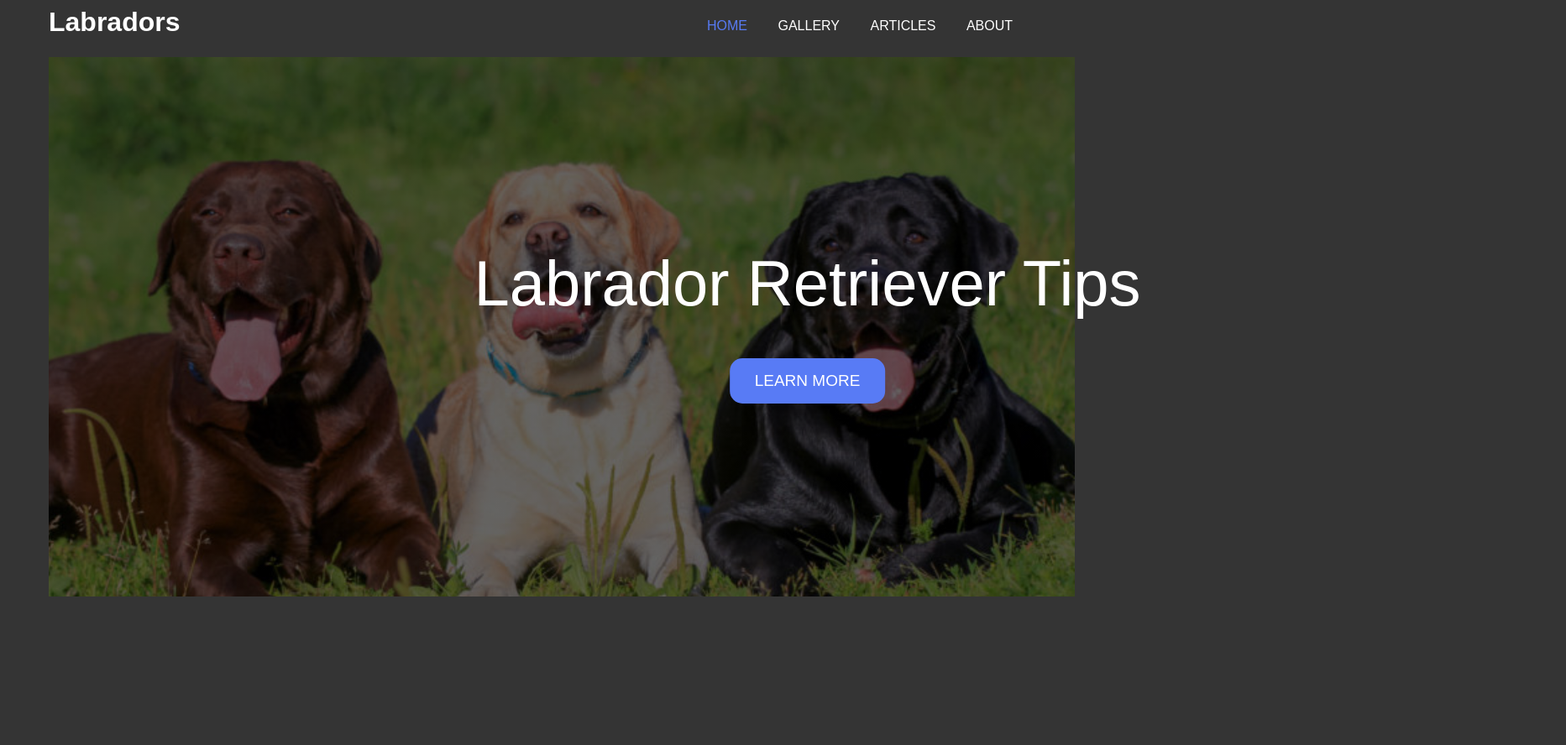
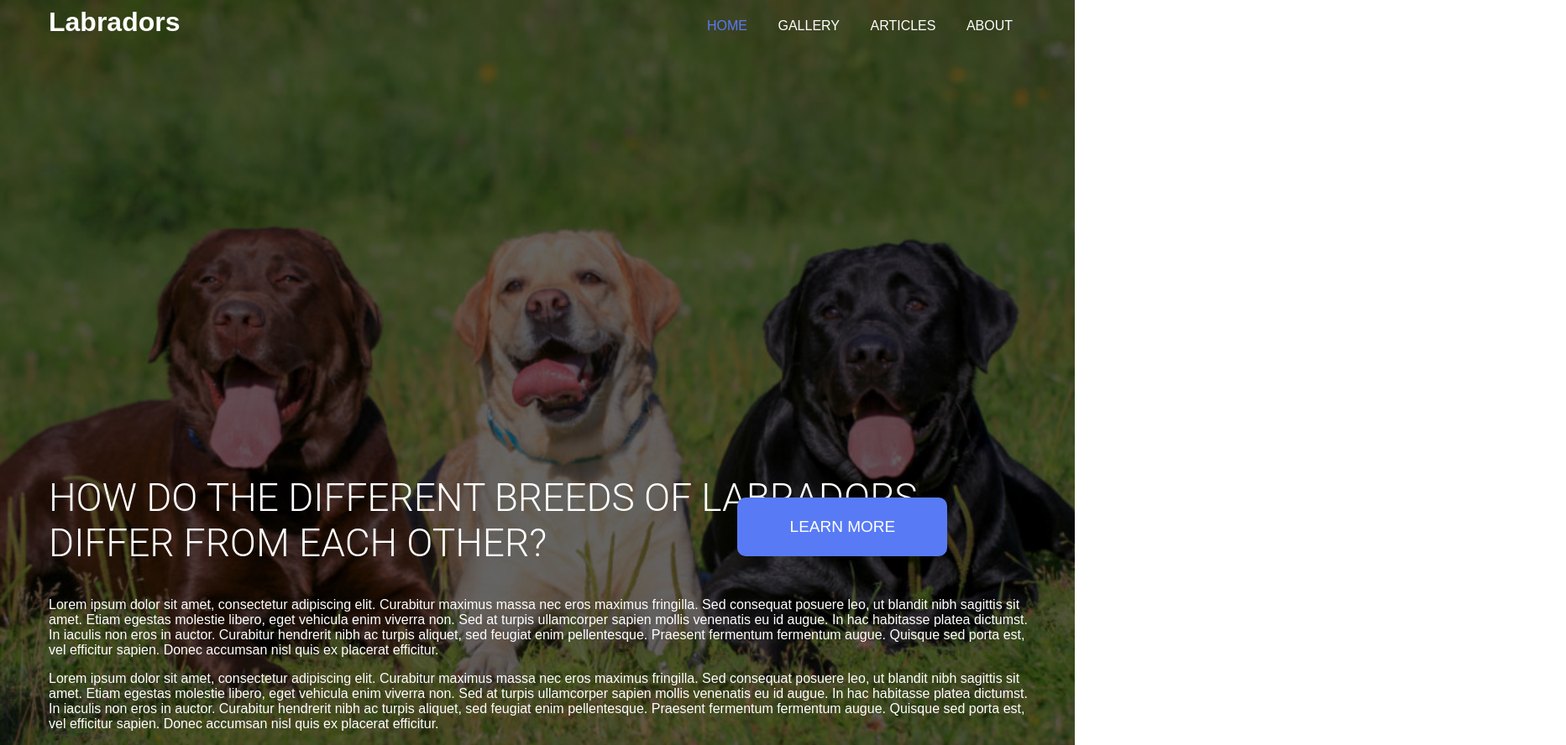
Before and after one commit to odell-instructor/odell-instructor.github.io, a plain HTML site: page index.html in a window 1280 px wide. Shown: the whole page at 84% size, 1865 px wide, since content can reach past the window. Before the commit the page ends 800 px from the top, so only its background shows below. Drawn offline with Linux system fonts and the light colour scheme.

Commit message:
Updated the look and feel for a different design

```diff
--- a/css/main.css
+++ b/css/main.css
@@ -1,50 +1,6 @@
 body {
     background-color: #343434;
     font-family: 'Montserrat', sans-serif;
-}
-
-.navbar {
-    text-transform: uppercase;
-    overflow: hidden;
-    list-style-type: none;
-    float: right;
-    display: block;
-    margin-top: 14px;
-    grid-area: nav;
-    float: right;
-}
-
-.header {
-    float: left;
-}
-
-.title {
-    margin-top: 0;
-}
-
-/* Links inside the navbar */
-.navbar a {
-    font-size: 16px;
-    padding: 16px 16px;
-    height: 40px;
-}
-
-.navbar a:hover, .navbar a.current {
-    color: #587BF5;
-}
-
-
-
-.grid-container {
-    margin-left: 50px;
-    margin-right: 50px
-}
-
-.header,
-.navbar a {
-    text-decoration: none;
-    color: white;
-    text-align: center;
 }
 
 .banner {
@@ -55,45 +11,95 @@ body {
     background-repeat: no-repeat;
     background-size: cover;
     background-attachment: fixed;
-    height: 643px;
-    width: 1807px;
     background-position-y: center;
-    position: absolute;
-    margin-top: 60px;
+
 }
 
-.banner_title{
-    top: 30%;
-    left: 50%;
-    font-size: 76px;
+nav {
+    text-transform: uppercase;
+    overflow: hidden;
+    list-style-type: none;
+    float: right;
+    display: block;
+    margin-top: 14px;
+    grid-area: nav;
+}
+
+header {
+    float: left;
+}
+
+.title {
+    margin-top: 0;
+}
+
+/* Links inside the navbar */
+nav a {
+    font-size: 16px;
+    padding: 16px 16px;
+    height: 40px;
+}
+
+nav a:hover, nav a.current {
+    color: #587BF5;
+}
+
+main {
+    margin-left: 50px;
+    margin-right: 50px
+}
+
+header,
+nav a {
+    text-decoration: none;
     color: white;
+    text-align: center;
 }
 
 .banner_button {
-    top: 60%;
-    left: 50%;
+    top: 18%;
+    left: 70%;
     font-size: 19px;
     background-color: #587BF5;
-    border-radius: 15px;
+    border-radius: 10px;
+    width: 250px;
+    height: 70px;
+    position: absolute;
+    text-align: center;
 }
 
-.banner_title, .banner_button {
-    position: absolute;
-    transform: translate(-50%, -50%);
-}
-
-
-.banner_button a {
+.button_front  {
     overflow: hidden;
     list-style-type: none;
     display: block;
     text-decoration: none;
     color: white;
-    padding: 16px 30px;
+    height: 100%;
+    line-height: 70px;
 }
 
+
+
 .banner_button:hover  a {
-    border-radius: 15px;
+    border-radius: 10px;
     background-color: white;
     color: #587BF5;
 }
+
+section {
+    position: absolute;
+    margin-top: 520px;
+    margin-right: 50px;
+}
+
+.facts {
+    font-family: 'Roboto', sans-serif;
+    font-weight: 300;
+    color: white;
+    font-size: 46px;
+    width: 1100px;
+}
+
+.info {
+    color: white;
+}
--- a/index.html
+++ b/index.html
@@ -6,34 +6,46 @@
     <link rel="stylesheet" type="text/css" media="screen" href="/css/main.css"/>
     <title>Labradors</title>
 </head>
-<body>
-    <div class="grid-container">
+<body class="banner">
+    <main>
 
-    <div class="header">
+    <header>
         <!-- Name of the site here. inline will be the navigation -->
         <h1 class="title">Labradors</h1>
-    </div>
-    <div class="navbar">
+    </header>
+    <nav>
         <!-- Top navigation goes here -->
         <a class="current" href="#">Home</a>
         <a href="#">Gallery</a>
         <a href="#">Articles</a>
         <a href="#">About</a>
-    </div>
+    </nav>
 
-    <div class="banner" id="shade">
-        <!-- Banner section with message and button go here -->
-        <p class="banner_title">Labrador Retriever Tips</p>
-        <!-- The below div will act as button to another page -->
+    <section class="front_info">
+        <h1 class="facts">HOW DO THE DIFFERENT BREEDS OF LABRADORS DIFFER FROM EACH OTHER?</h1>
         <div class="banner_button">
-            <a href="#">LEARN MORE</a>
+            <a class="button_front" href="#">LEARN MORE</a>
         </div>
-    </div>
+        <p class="info">Lorem ipsum dolor sit amet, consectetur adipiscing elit. Curabitur maximus massa nec eros
+            maximus fringilla. Sed consequat posuere leo, ut blandit nibh sagittis sit amet. Etiam
+            egestas molestie libero, eget vehicula enim viverra non. Sed at turpis ullamcorper sapien
+            mollis venenatis eu id augue. In hac habitasse platea dictumst. In iaculis non eros in auctor.
+            Curabitur hendrerit nibh ac turpis aliquet, sed feugiat enim pellentesque. Praesent fermentum
+            fermentum augue. Quisque sed porta est, vel efficitur sapien. Donec accumsan nisl quis ex
+            placerat efficitur.
+        </p>
+        <p class="info">Lorem ipsum dolor sit amet, consectetur adipiscing elit. Curabitur maximus massa nec eros
+            maximus fringilla. Sed consequat posuere leo, ut blandit nibh sagittis sit amet. Etiam
+            egestas molestie libero, eget vehicula enim viverra non. Sed at turpis ullamcorper sapien
+            mollis venenatis eu id augue. In hac habitasse platea dictumst. In iaculis non eros in auctor.
+            Curabitur hendrerit nibh ac turpis aliquet, sed feugiat enim pellentesque. Praesent fermentum
+            fermentum augue. Quisque sed porta est, vel efficitur sapien. Donec accumsan nisl quis ex
+            placerat efficitur.
+        </p>
 
+    </section>
 
-
-
-</div>
+</main>
 
 
     <footer>
```
